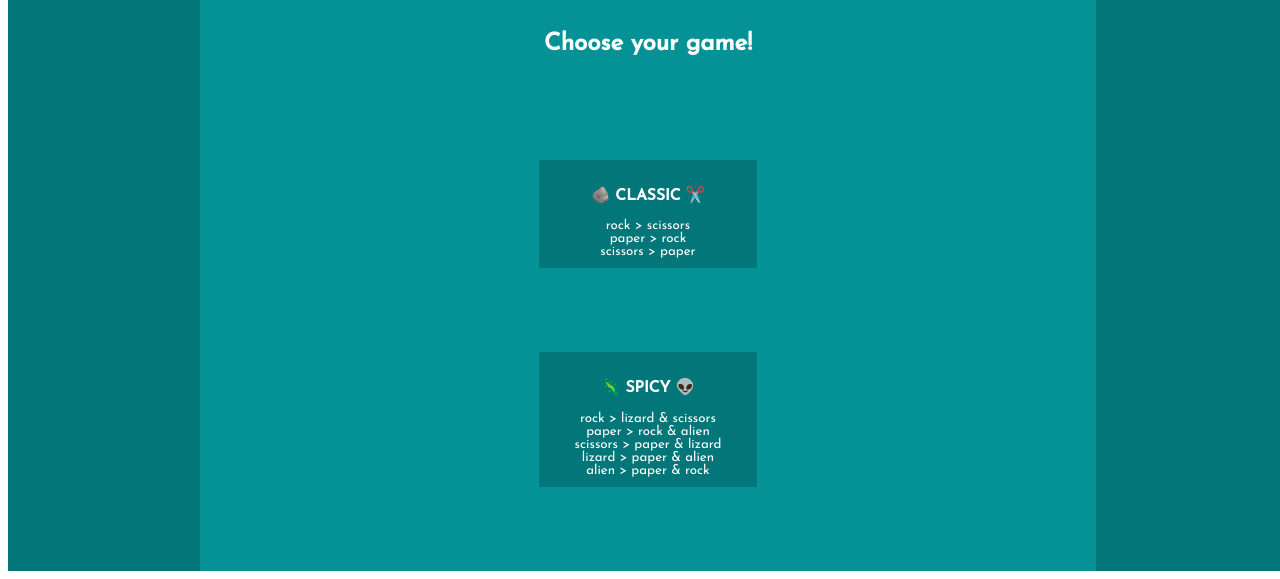
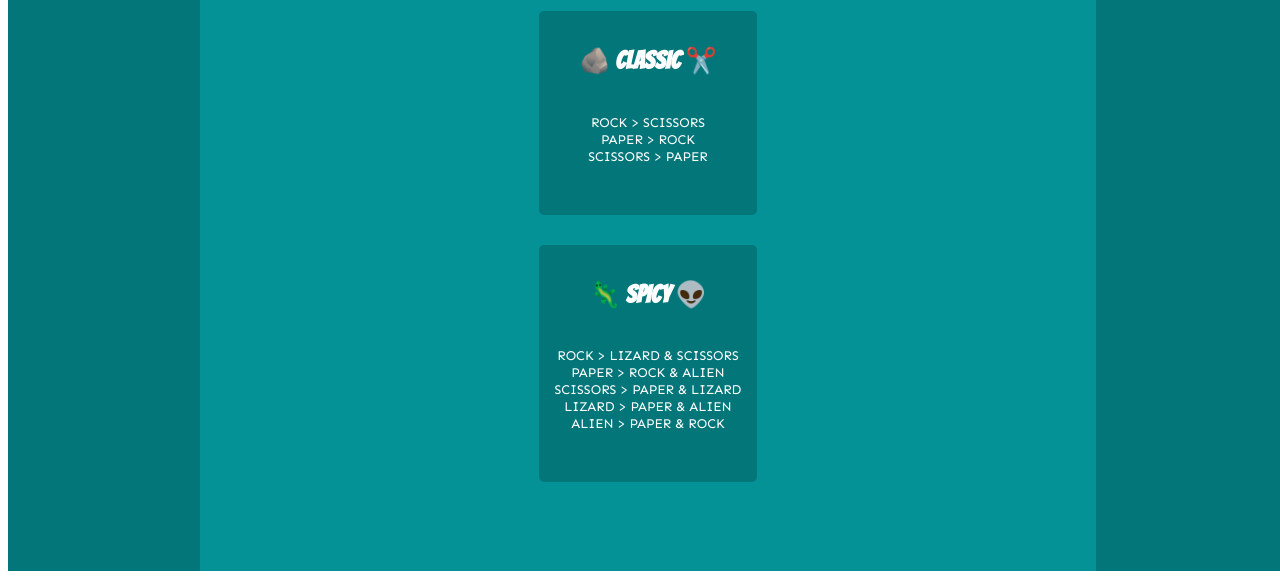
Before and after one commit to annnuuuh/Rock-Paper-Scissors-Final, a plain HTML site: page index.html in a window 1280 px wide. Shown: the part 237-816 px from the top of the page. Drawn offline with Linux system fonts and the light colour scheme.

Commit message:
Fix positioning of h1 h2 and button elements

```diff
--- a/index.html
+++ b/index.html
@@ -7,7 +7,7 @@
   <link rel="stylesheet" href="./styles.css">
   <link rel="preconnect" href="https://fonts.googleapis.com">
   <link rel="preconnect" href="https://fonts.gstatic.com" crossorigin>
-  <link href="https://fonts.googleapis.com/css2?family=Josefin+Sans:ital,wght@0,300;0,400;0,500;1,700&display=swap" rel="stylesheet">
+  <link href="https://fonts.googleapis.com/css2?family=Bangers&family=Sen&display=swap" rel="stylesheet">
   <title>Rock, Paper, Scissors</title>
 </head>
 <body>
@@ -23,17 +23,21 @@
       <h2>Choose your game!</h2>
       <button class="classic-game-button">
         <h3>🪨 CLASSIC ✂️</h3>
-        <p>rock > scissors</p>
-        <p>paper > rock</p>
-        <p>scissors > paper</p>
+        <ul>
+          <li>ROCK > SCISSORS</li>
+          <li>PAPER > ROCK</li>
+          <li>SCISSORS > PAPER</li>
+        </ul>
       </button>
       <button class="spicy-game-button">
         <h3>🦎 SPICY 👽</h3>
-          <p>rock > lizard & scissors</p>
-          <p>paper > rock & alien</p>
-          <p>scissors > paper & lizard</p>
-          <p>lizard > paper & alien</p>
-          <p>alien > paper & rock</p>
+        <ul>
+          <li>ROCK > LIZARD & SCISSORS</li>
+          <li>PAPER > ROCK & ALIEN</li>
+          <li>SCISSORS > PAPER & LIZARD</li>
+          <li>LIZARD > PAPER & ALIEN</li>
+          <li>ALIEN > PAPER & ROCK</li>
+        </ul>
       </button>
     </section>
     <section class="view classic-game-container hidden">
--- a/styles.css
+++ b/styles.css
@@ -1,5 +1,5 @@
 * {
-  font-family: 'Josefin Sans', sans-serif;
+  font-family: 'Sen', sans-serif;
   color: #FFFFFF;
 }
 
@@ -55,12 +55,20 @@ main {
   cursor: pointer;
 }
 
-.game-console-container,
-.classic-game-container,
-.spicy-game-container {
+.game-console-container {
   display: flex;
   flex-direction: column;
-  justify-content: space-evenly;
+  align-items: center;
+  height: 100%;
+  width: 68%;
+  margin: 0;
+}
+
+.classic-game-container,
+.spicy-game-container,
+.winning-player {
+  display: flex;
+  flex-direction: column;
   align-items: center;
   height: 100%;
   width: 68%;
@@ -71,15 +79,16 @@ main {
 .classic-game-container h1,
 .spicy-game-container h1,
 .winning-player h1 {
+  font-family: 'Bangers', cursive;
   font-size: 70px;
-  font-weight: 700;
 }
 
-.game-console-container h2,
 .classic-game-container h2,
 .spicy-game-container h2,
-.winning-player h2 {
-  margin-top: -95px;
+.winning-player h2,
+.game-console-container h2 {
+  margin-top: -50px;
+  margin-bottom: 40px;
 }
 
 .game-console-container button {
@@ -93,19 +102,25 @@ main {
   width: 25%;
   padding: 10px;
   cursor: pointer;
+  border-radius: 5px;
+  margin-top: 30px;
 }
 
 .game-console-container button:hover {
   border: solid 2px white;
 }
 
-.classic-game-button p,
-.spicy-game-button p {
-  margin: 0;
+.classic-game-button ul,
+.spicy-game-button ul {
+  padding: 0;
+  list-style-type: none;
+  margin-bottom: 40px;
 }
 
 .classic-game-button h3,
 .spicy-game-button h3 {
+  font-family: 'Bangers', cursive;
+  font-size: 25px;
   margin-top: 10;
 }
 
@@ -116,7 +131,7 @@ main {
   flex-wrap: wrap;
   justify-content: center;
   width: 70%;
-  margin-top: 0;
+  margin-top: 100px;
 }
 
 #rockBtn,
@@ -132,19 +147,10 @@ main {
   margin-bottom: 20px;
 }
 
-.winning-player {
-  display: flex;
-  flex-direction: column;
-  align-items: center;
-  justify-content: space-around;
-  width: 100%;
-  height: 100%;
-}
-
 .chosen-fighters-container {
   display: flex;
   flex-direction: row;
-  margin-bottom: 200px;
+  margin-top: 100px;
 }
 .chosen-fighters-container img {
   width: 175px;
```
